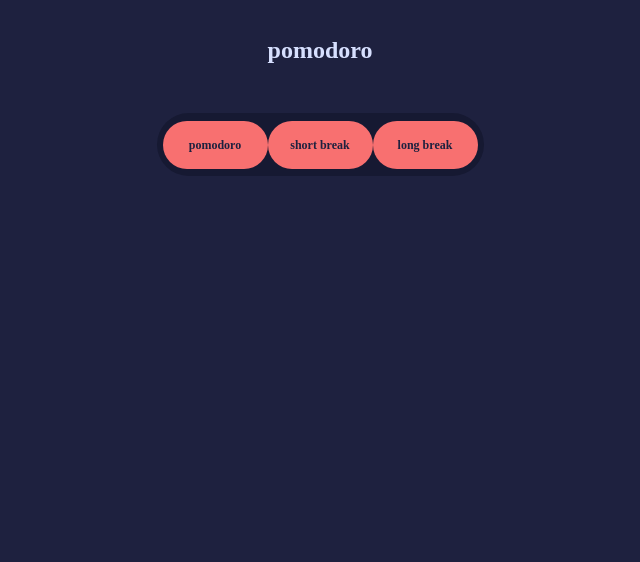
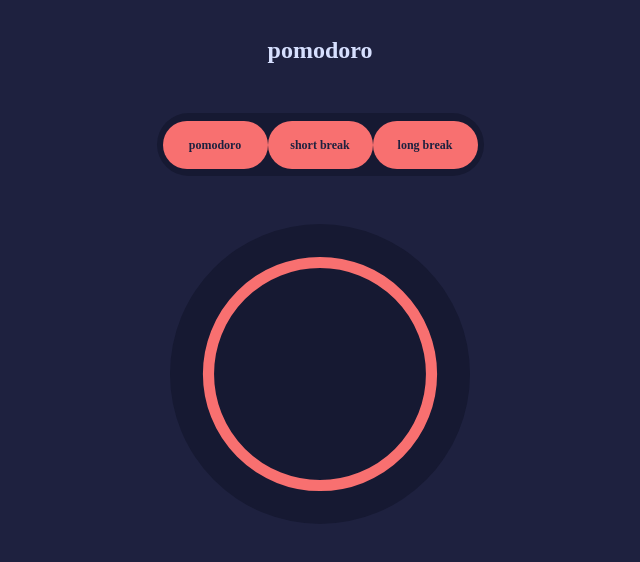
Before and after one commit to GIGAKLIBADZE/pomodoro-app, a React (Vite) app: page /pomodoro in a window 1280 px wide. Shown: the top 562 px of the page, without its empty margins (320-960 px from the left). Built offline with nearby package versions, Linux system fonts and the light colour scheme.

Commit message:
add time

```diff
--- /dev/null
+++ b/src/components/ShowTimer.tsx
@@ -0,0 +1,39 @@
+const ShowTimer: React.FC = () => {
+  return (
+    <div className="w-[30rem] h-[30rem] rounded-[50%] bg-[#161932] m-auto mt-[4.8rem]">
+      <div className="circle" style={{ color: "white" }}>
+        <svg width="100%" height="100%" viewBox="0 0 269 269">
+          <defs>
+            <filter id="shadow">
+              {/* <feDropShadow
+              // dx="10"
+              // dy="10"
+              // stdDeviation="15"
+              // floodColor="#272c5a"
+              /> */}
+            </filter>
+          </defs>
+          <circle
+            cx="134.5"
+            cy="134.5"
+            r="124.5"
+            strokeWidth="20"
+            fill="none"
+            stroke="#272c5a"
+            filter="url(#shadow)"
+          ></circle>
+          <circle
+            cx="134.5"
+            cy="134.5"
+            r="100"
+            strokeWidth="10"
+            fill="none"
+            stroke="#f87070"
+          ></circle>
+        </svg>
+      </div>
+    </div>
+  );
+};
+
+export default ShowTimer;
--- a/src/pages/pomodoro.tsx
+++ b/src/pages/pomodoro.tsx
@@ -1,10 +1,12 @@
 import React from "react";
 import HeaderAndMenu from "../components/HeaderAndMenu";
+import ShowTimer from "../components/ShowTimer";
 
 const Pomodoro: React.FC = () => {
   return (
     <div className="w-full h-screen bg-[#1e213f]">
       <HeaderAndMenu />
+      <ShowTimer />
     </div>
   );
 };
```
